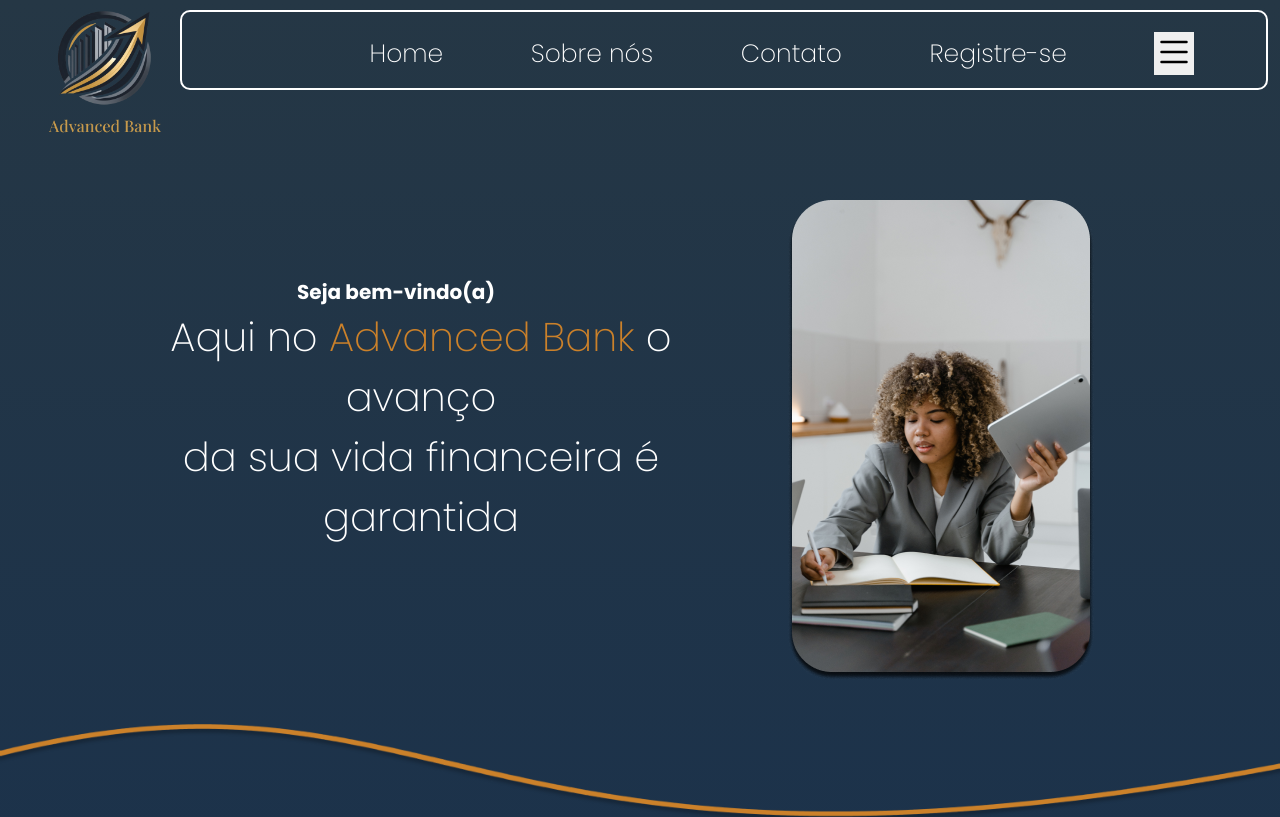
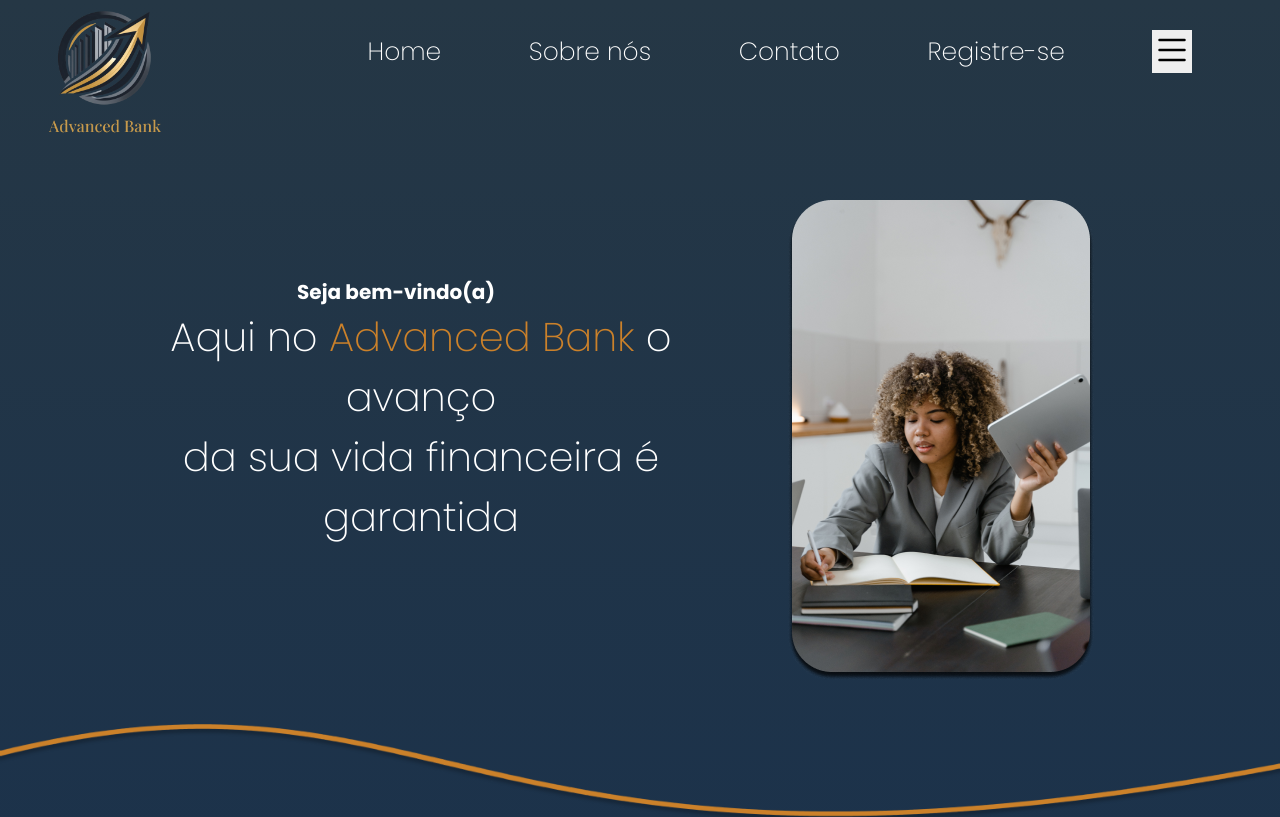
Before and after one commit to LuanaArimitsu/Advanced-Bank, a React (Create React App) app: page / in a window 1280 px wide. Shown: the top 817 px of the page. Built offline with nearby package versions, Linux system fonts and the light colour scheme.

Commit message:
tirando linha do header

```diff
--- a/src/CSS/Header.module.css
+++ b/src/CSS/Header.module.css
@@ -77,9 +77,6 @@ li a:hover:after{
 .menu {
     width: 85%;
     height: 80px;
-    box-sizing: border-box;
-    border: 2px solid #fff;
-    border-radius: 10px;
 }
 
 
```
